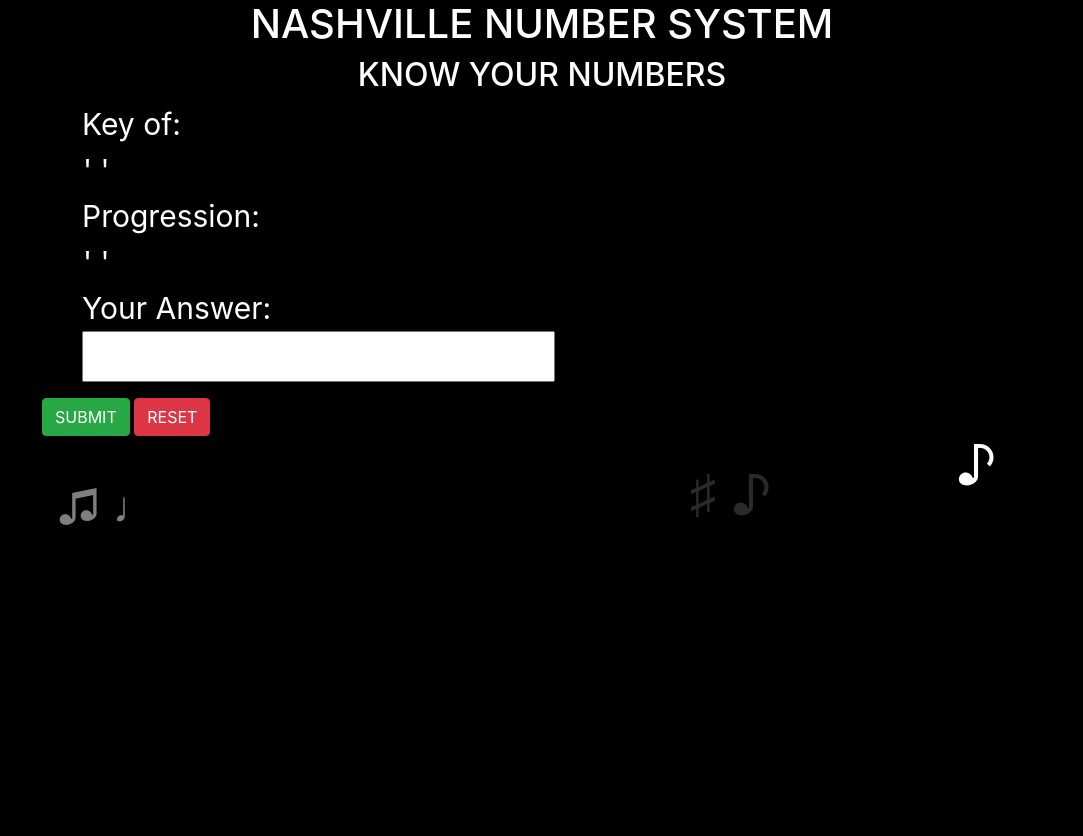
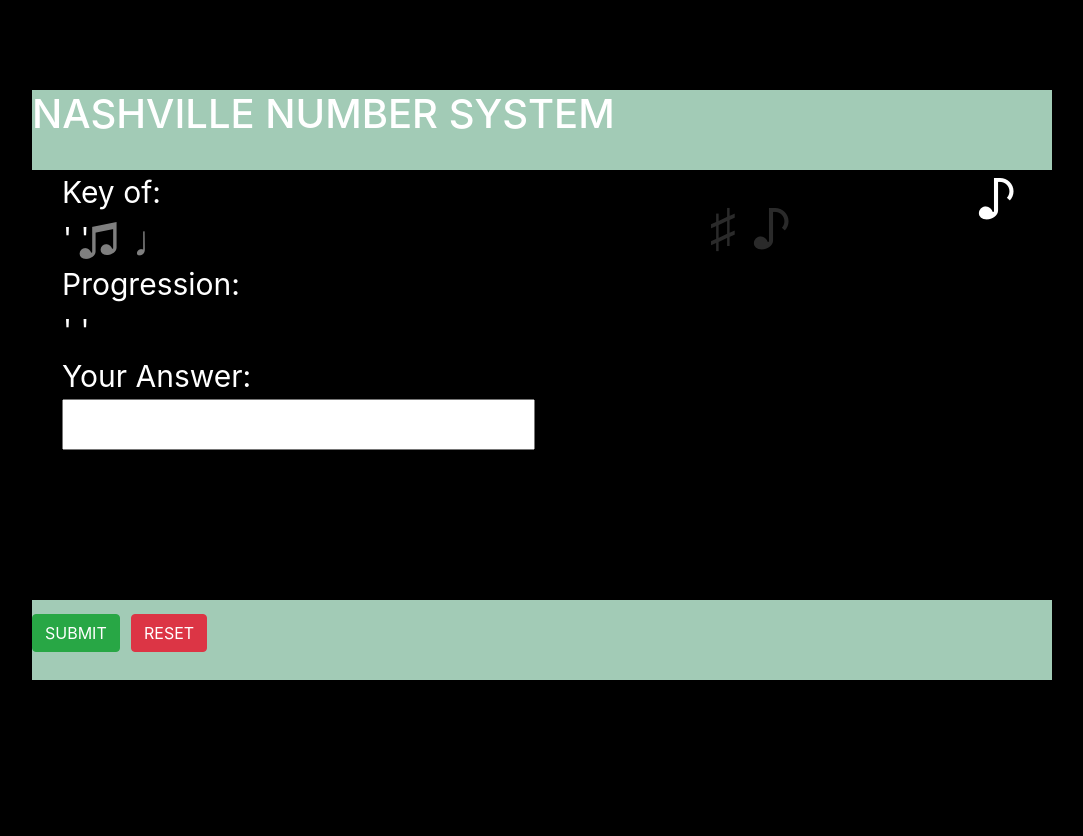
Before and after one commit to AAbreuJr/Number-System-Game, a plain HTML site: page index.html in a window 1280 px wide. Shown: the whole page, without its empty margins (98-1181 px from the left). After the commit the page ends 800 px from the top, so only its background shows below. Drawn offline with nearby package versions, Linux system fonts and the light colour scheme.

Commit message:
update front end look of page

```diff
--- a/css/style.css
+++ b/css/style.css
@@ -5,6 +5,23 @@ body {
     min-height: 100vh;
     background-color: black;
     color: white;
+  }
+
+  nav {
+    display: flex;
+    height: 80px;
+    background: #a2cbb6;
+    font-size: 40px;
+    margin: auto 10px;
+
+  }
+
+  footer {
+    display: flex;
+    height: 80px;
+    background: #a2cbb6;
+    font-size: 40px;
+    margin: 30px 10px;
   }
 
 h1, h2 {
@@ -55,6 +72,7 @@ button {
 
   .noot-1 {
     top: 60px;
+    bottom:
     left: 0;
     animation-delay: 0.5s;
   }
--- a/index.html
+++ b/index.html
@@ -11,54 +11,52 @@
 
 <body>
     <main>
-    <h1>NASHVILLE NUMBER SYSTEM</h1>
-    <h2>KNOW YOUR NUMBERS</h2>
+    <!-- <h1>NASHVILLE NUMBER SYSTEM</h1>
+    <h2>KNOW YOUR NUMBERS</h2> -->
+
     <!-- GAME BOARD -->
-    <div class = "game-board">
-        <div class="box"></div>
-        <div class="box"></div>
-        <div class="box"></div>
-        <div class="box"></div>
-        <div class="box"></div>
-        <div class="box"></div>
-        <div class="box"></div>
-        <div class="box"></div>
-        <div class="box"></div>
-    </div>
+    <nav>
+        <div><h1>NASHVILLE NUMBER SYSTEM</h1></div>
+    </nav>
 
     <div class= "game-info">
         <ul id= "gameList">
+            <div class="muzieknootjes">
+                <div class="noot-1">
+                &#9835; &#9833;
+              </div>
+              <div class="noot-2">
+                &#9833;
+              </div>
             <li id= "key">Key of:</li>
             <li id= "newKey">' '</li>
             <li id="progression">Progression:</li>
             <li id= "newProgression">' '</li>
             <li id="answer">Your Answer:</li>
             <li id="userAnswer"><input type="text"></input></li>
+            <div class="noot-3">
+                &#9839; &#9834;
+              </div>
+              <div class="noot-4">
+                &#9834;
+              </div>
+              </div>
             <!-- <li id="chords">Chords:</li>
             <li id= "newChords">' '</li> -->
         </ul>
     </div>
 
-    <div class="buttons">
-        <button id="submitBtn" class="btn btn-success">SUBMIT</button>
-        <button id="resetBtn" class="btn btn-danger">RESET</button>
-    </div>
+
+    <!-- background -->
 
 
-    <div class="muzieknootjes">
-        <div class="noot-1">
-        &#9835; &#9833;
-      </div>
-      <div class="noot-2">
-        &#9833;
-      </div>
-      <div class="noot-3">
-        &#9839; &#9834;
-      </div>
-      <div class="noot-4">
-        &#9834;
-      </div>
-      </div>
+
+      <footer>
+        <div class="buttons">
+            <button id="submitBtn" class="btn btn-success">SUBMIT</button>
+            <button id="resetBtn" class="btn btn-danger">RESET</button>
+        </div>
+    </footer>
 
 
 
```
Also changed, not shown: js/main.js (+1 -16 lines).
